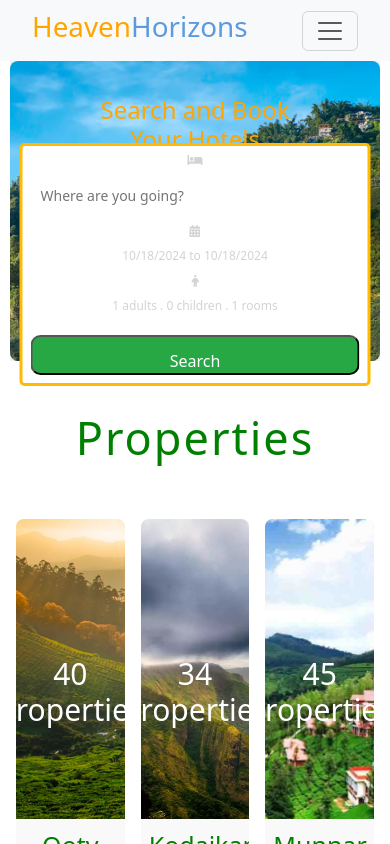
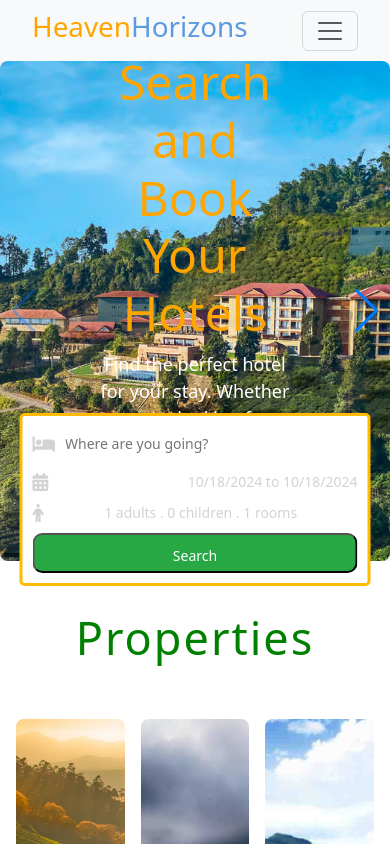
Before and after one commit to Saran-k-ece/Reservation-App, a React (Vite) app in the folder frontend/: page / in a window 390 px wide. Shown: the top 844 px of the page. Built offline with nearby package versions, Linux system fonts and the light colour scheme.

Commit message:
Media query added for header3

```diff
--- a/frontend/src/Components/Header/Header.css
+++ b/frontend/src/Components/Header/Header.css
@@ -264,91 +264,27 @@
     }
 }
 
+
 @media (max-width: 600px) {
-    .header {
-        flex-direction: column;
-        padding: 0 10px;
-    }
-
-    .custom-swiper {
-        height: 300px;
-    }
-
-    .custom-slide img {
-        height: 300px;
-    }
-
-    .swiper-content h1 {
-        font-size: 1.5rem;
-    }
-
-    .swiper-content p {
-        font-size: 14px;
-    }
-
     .headerSearch {
         width: 90vw;
-        margin-top: 150px;
-        padding: 8px;
-        height: auto;
+        padding: 10px;
         flex-direction: column;
         gap: 10px;
-        align-items: flex-start;
     }
 
     .headerSearchItem {
-        flex-direction: column;
         width: 100%;
-        gap: 10px;
     }
 
     .headerSearchItem input {
-        width: 100%;
-        height: 40px;
-        font-size: 14px;
-        padding: 10px;
-    }
-
-    .headerSearchItem .btn1 {
-        width: 100%;
-        height: 40px;
-        font-size: 16px;
-        padding: 12px;
-    }
-
-    .headerSearchText, .headerIcon {
-        font-size: 12px;
-    }
-
-    .options {
-        margin-top: 80px;
-        padding: 10px;
-    }
-
-    .optionItem {
-        flex-direction: row;
-        justify-content: space-between;
-        padding: 10px 5px;
-    }
-
-    .optionCounterButton {
-        width: 28px;
-        height: 28px;
-        font-size: 12px;
-    }
-
-    .optionCounterNumber {
+        height: 35px;
         font-size: 14px;
     }
 
     .btn1 {
         width: 100%;
-        padding: 12px;
+        padding: 10px;
         font-size: 14px;
     }
-
-    .swiper-pagination-bullet {
-        width: 8px;
-        height: 8px;
-    }
 }
```
